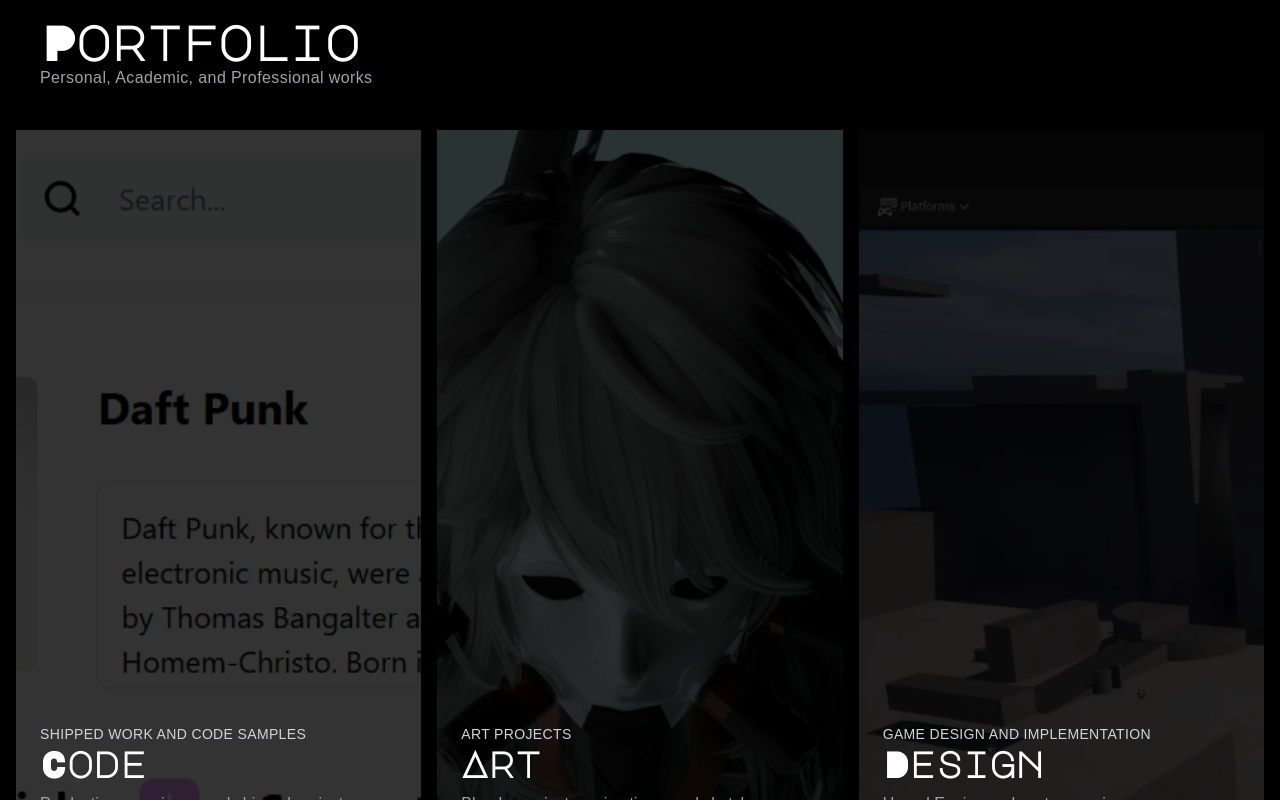
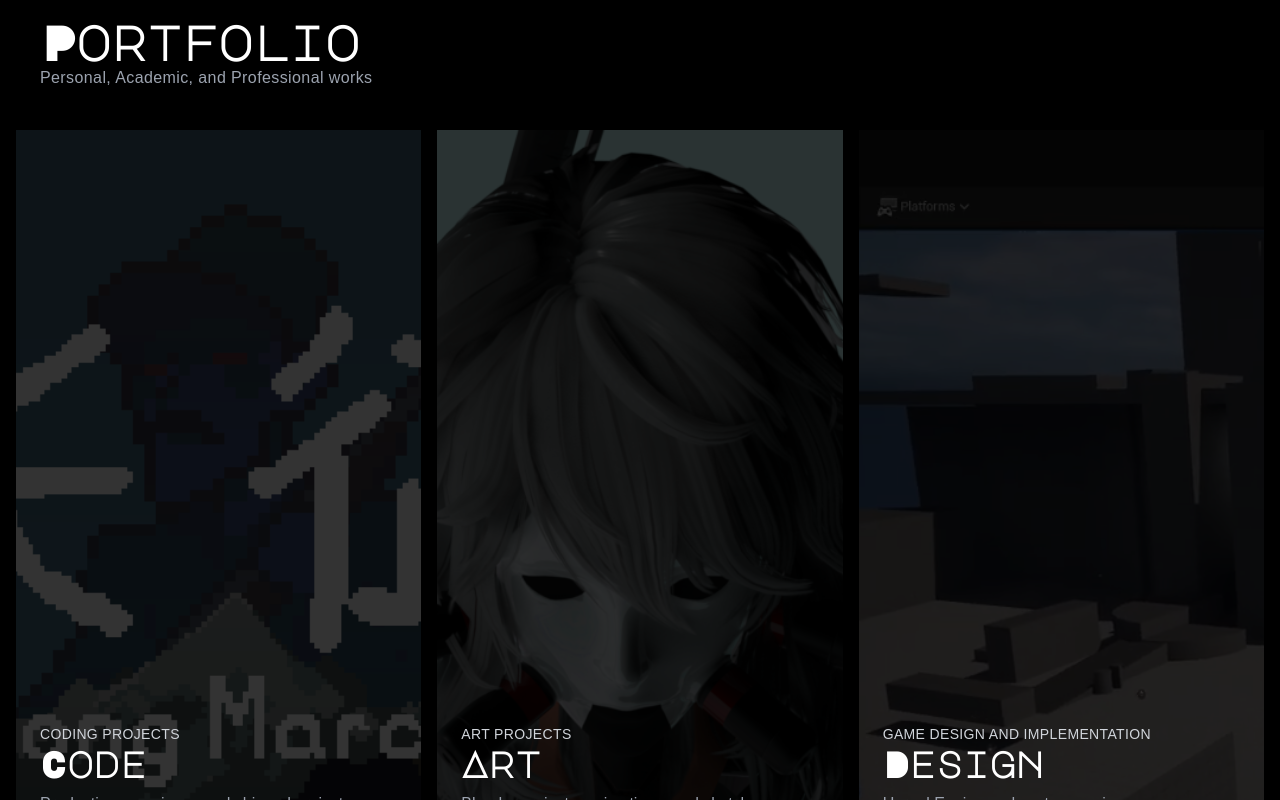
Before and after one commit to maxlee2006/maxlee2006.github.io, a Next.js app: page / in a window 1280 px wide. Shown: the part 800-1600 px from the top of the page. Built offline with nearby package versions, Linux system fonts and the light colour scheme; a web font is replaced by a local one.

Commit message:
updated thum,bnailf or code section

```diff
--- a/pages/index.tsx
+++ b/pages/index.tsx
@@ -132,7 +132,7 @@ export default function Home() {
             <div className="relative grid w-full justify-center flex-1 grid-cols-1 -z-0 md:grid-cols-3 min-h-[80rem] gap-4 px-4">
                 <Link
                 style={{
-                  backgroundImage: 'url(/assets/images/website.png)',
+                  backgroundImage: 'url(/assets/images/Vertical_Capsule_748_896.png)',
                   backgroundSize: 'cover',      // make it cover the whole area
                   backgroundPosition: 'center',  // center it
                 }}
@@ -142,7 +142,7 @@ export default function Home() {
                     <div className=" absolute inset-0 bg-black/80 transition-colors group-hover:bg-black/50 duration-200 ease-linear"></div>
 
                     <div className='relative z-10'>
-                        <p className="text-sm uppercase tracking-wide text-gray-300">Shipped Work and Code Samples</p>
+                        <p className="text-sm uppercase tracking-wide text-gray-300">Coding Projects</p>
                         <h2 className="text-4xl font-semibold text-white">Code</h2>
                         <p className="mt-2 text-gray-400">Production experience and shipped projects</p>
                     </div>
```
